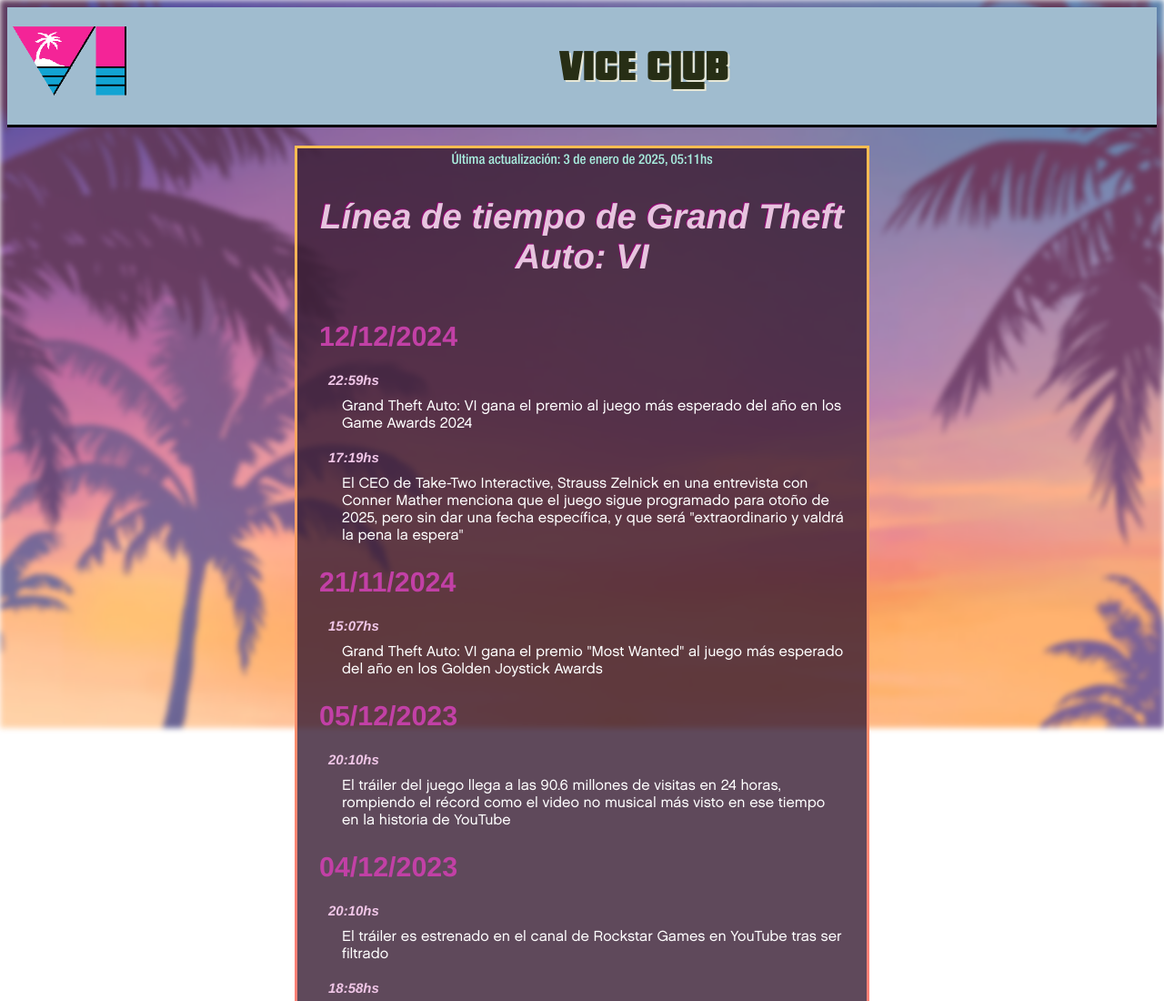
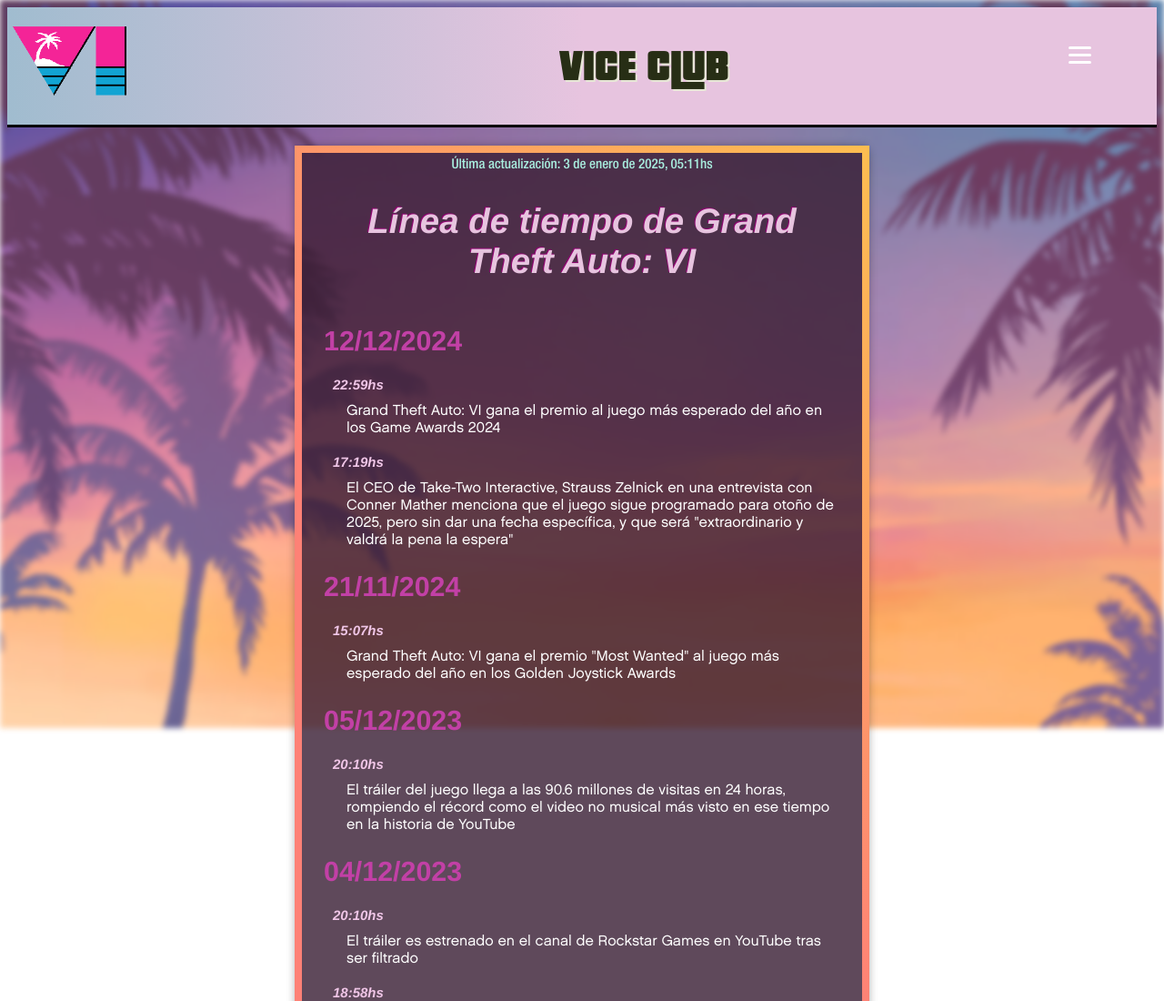
Before and after one commit to sebaa1/Vice-Club, a plain HTML site: page index.html in a window 1280 px wide. Shown: the top 1100 px of the page at 91% size. Drawn offline with Linux system fonts and the light colour scheme.

Commit message:
git commit -m "Add a new page" git push

```diff
--- a/index.html
+++ b/index.html
@@ -8,10 +8,19 @@
         <title>TIMELINE - Vice Club</title>
     </head>
     <body>
+     <div class="container">
         <header class="header">
             <img src="header.png" alt="header" class="header-img">
             <h4>VICE CLUB</h4>
+            <nav class="navbar">
+                <button class="hamburger" aria-label="Abrir menú">
+                  <span class="line"></span>
+                  <span class="line"></span>
+                  <span class="line"></span>
+                </button>
         </header>
+     </div>
+     <main>
         <div class="block">
             <div class="last-updated" id="lastUpdated"></div>
             <h1>Línea de tiempo de Grand Theft Auto: VI</h1>
@@ -63,10 +72,7 @@
                         <p>El periodista de videojuegos Tom Henderson sube un <a href="https://www.youtube.com/watch?v=b5kSp88_a2Y" target="_blank">video</a> a su canal de YouTube donde habla de información que recopiló sobre Grand Theft Auto: VI en los últimos años</p>
                         <br>
                         <p>Menciona que el juego se ambientaría en la actualidad, que habría una protagonista femenina centrada en la tecnología y el hackeo, que el mapa cambiaría y evolucionaría en el futuro con la integración de DLCs, y que se implementaría un sistema de criptomonedas como recompensa jugable</p>
-
-
             </div>
-
             <script>
                 const lastModified = new Date(document.lastModified);
                 const options = {
@@ -77,11 +83,9 @@
                 minute: '2-digit',
                 hourCycle: 'h23'
                 };
-
                 const formattedDate = lastModified.toLocaleDateString('es-AR', options);
                 const updatedText = formattedDate.replace(/(\d{2}:\d{2})/, '$1hs');
-
                 document.getElementById('lastUpdated').innerText = `Última actualización: ${updatedText}`;
             </script>
-
+    </main>
 </html>
--- a/styles.css
+++ b/styles.css
@@ -11,12 +11,12 @@
     src: url("Pricedown.otf");
 }
 
-.header {
+.header{
     text-align: center;
-    background-color: rgb(160, 188, 207);
     display: flex;
     border-bottom: black 3px solid;
     padding-bottom: 10px;
+    background-image: linear-gradient(90deg, #a0bccf 0%, #e7c4df 50%);
 }
 
 
@@ -62,12 +62,14 @@ h1 {
     margin-left: auto;
     background-color: rgba(55, 28, 51, 0.8);
     padding: 1.5rem;
-    border-radius: 5px;
-    border-style: solid;
-    border-image: linear-gradient(360deg,#3f5ece 0%, #e340b9 25%,#fe8176 50%,#fe8176 80%, #fdbd51 100%);
-    border-image-slice: 1;
+    box-shadow: 0 0 10px rgba(0, 0, 0, 0.3);
     min-height: 100vh;
     min-width: 50vh;
+    border-image: linear-gradient(45deg,#3f5ece 0%, #e340b9 25%,#fe8176 50%,#fe8176 80%, #fdbd51 100%);
+    border-radius: 10px;
+    border-width: 8px;
+    border-style: solid;
+    border-image-slice: 1;
     }
 
 h2 {
@@ -150,3 +152,40 @@ h4 {
     margin-left: 5px;
     margin-right: 5px;
 }
+.menu-btn {
+    display: flex;
+    justify-content: right;
+    align-items: right;
+    width: 10px;
+    height: 10px;
+    max-width: max-content;
+    max-height: max-content;
+    margin: auto;
+}
+.navbar {
+    color: white;
+    display: flex;
+    justify-content: right;
+    align-items: right;
+    position: fixed;
+    top: 0;
+    left: 0;
+    width: 95%;
+    padding: 10px;
+    padding-top: 50px;
+}
+.hamburger {
+    background: none;
+    border: none;
+    cursor: pointer;
+    display: flex;
+    flex-direction: column;
+    gap: 5px;
+  }
+  .hamburger .line {
+    width: 25px;
+    height: 3px;
+    background-color: white;
+    border-radius: 2px;
+    transition: all 0.3s;
+  }
```
Lines whose indentation alone changed are shown as unchanged.
